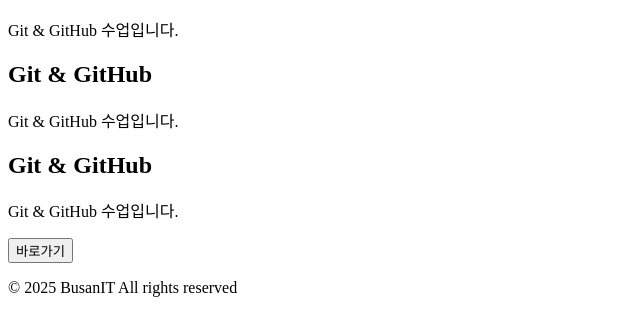
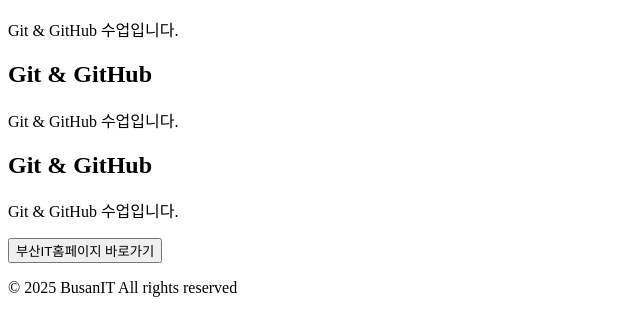
Before and after one commit to min-space/testrepo, a plain HTML site: page index.html in a window 1280 px wide. Shown: the part 119-454 px from the top of the page, without its empty margins (0-640 px from the left). Drawn offline with Linux system fonts and the light colour scheme.

Commit message:
대문페이지 제목과 버튼명 수정

```diff
--- a/index.html
+++ b/index.html
@@ -3,7 +3,7 @@
 <head>
     <meta charset="UTF-8">
     <meta name="viewport" content="width=device-width, initial-scale=1.0">
-    <title>홈페이지 만들기</title>
+    <title>부산IT홈페이지</title>
 </head>
 <body>
     <header>
@@ -27,7 +27,7 @@
     <!-- script로 내용이 추가되는 경우 -->
     <script>
         const contents = document.querySelector('.contents');
-        contents.innerHTML = '<h2>Git & GitHub</h2><p>Git & GitHub 수업입니다.</p><button>바로가기</button>';
+        contents.innerHTML = '<h2>Git & GitHub</h2><p>Git & GitHub 수업입니다.</p><button>부산IT홈페이지 바로가기</button>';
     </script>
 </body>
 </html>
```
